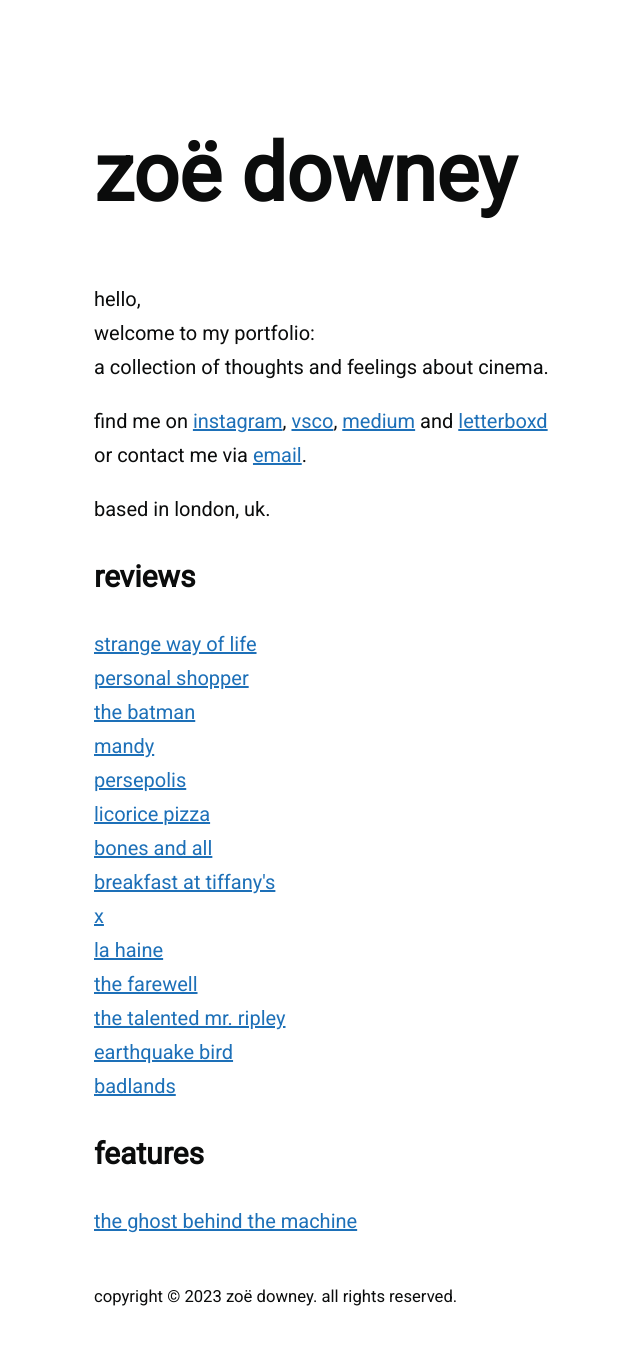
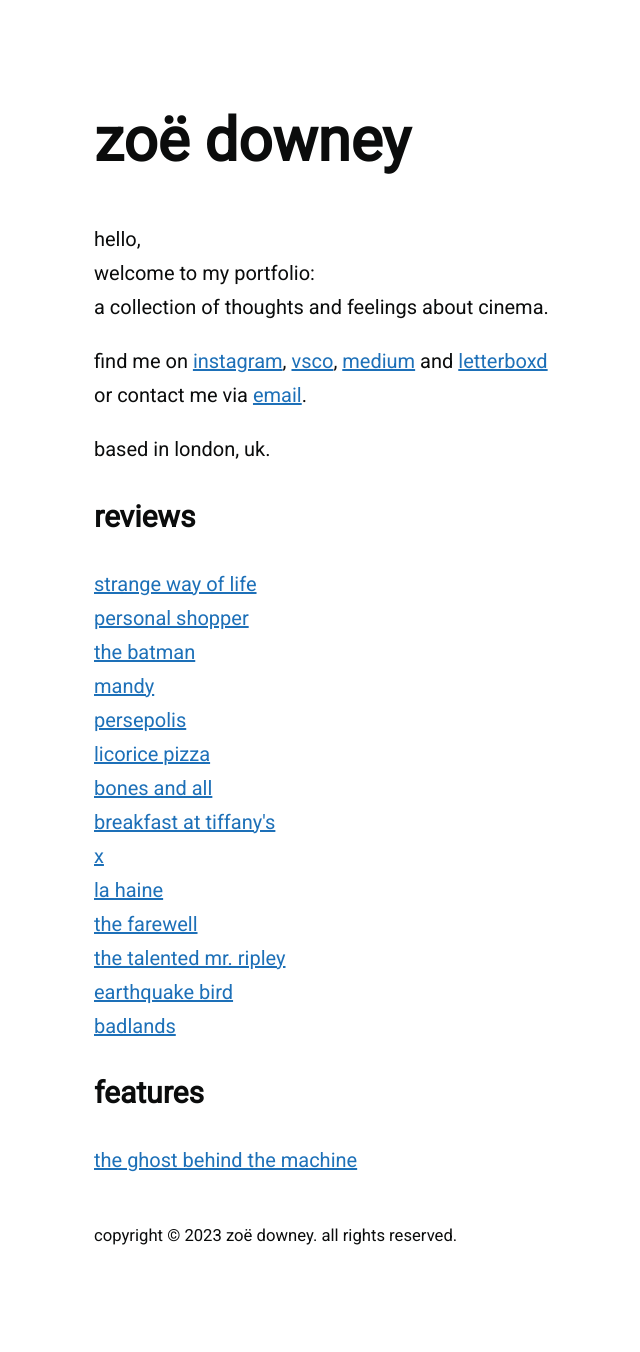
Before and after one commit to zoeurl/zoedowney.github.io, a Jekyll site: the page built from index.html, in a window 1280 px wide. Shown: the whole page, without its empty margins (146-786 px from the left). Built offline with Jekyll 4.4.1, drawn with Linux system fonts in a browser that asks for light colours; after the commit the page ends 1291 px from its top, so only the background shows below that.

Commit message:
Changed size of site headline

```diff
--- a/assets/css/_sass/style.scss
+++ b/assets/css/_sass/style.scss
@@ -73,9 +73,15 @@ blockquote {
     padding: 0 1em;
 }
 
+.headline {
+    font-size: 3em;
+}
+
+.post-headline {
+    font-size: 4em;
+}
 
 .headline, .post-headline {
-    font-size: 4em;
     margin-bottom: 0.5em;
 
         @include media-query($on-palm) {
```
